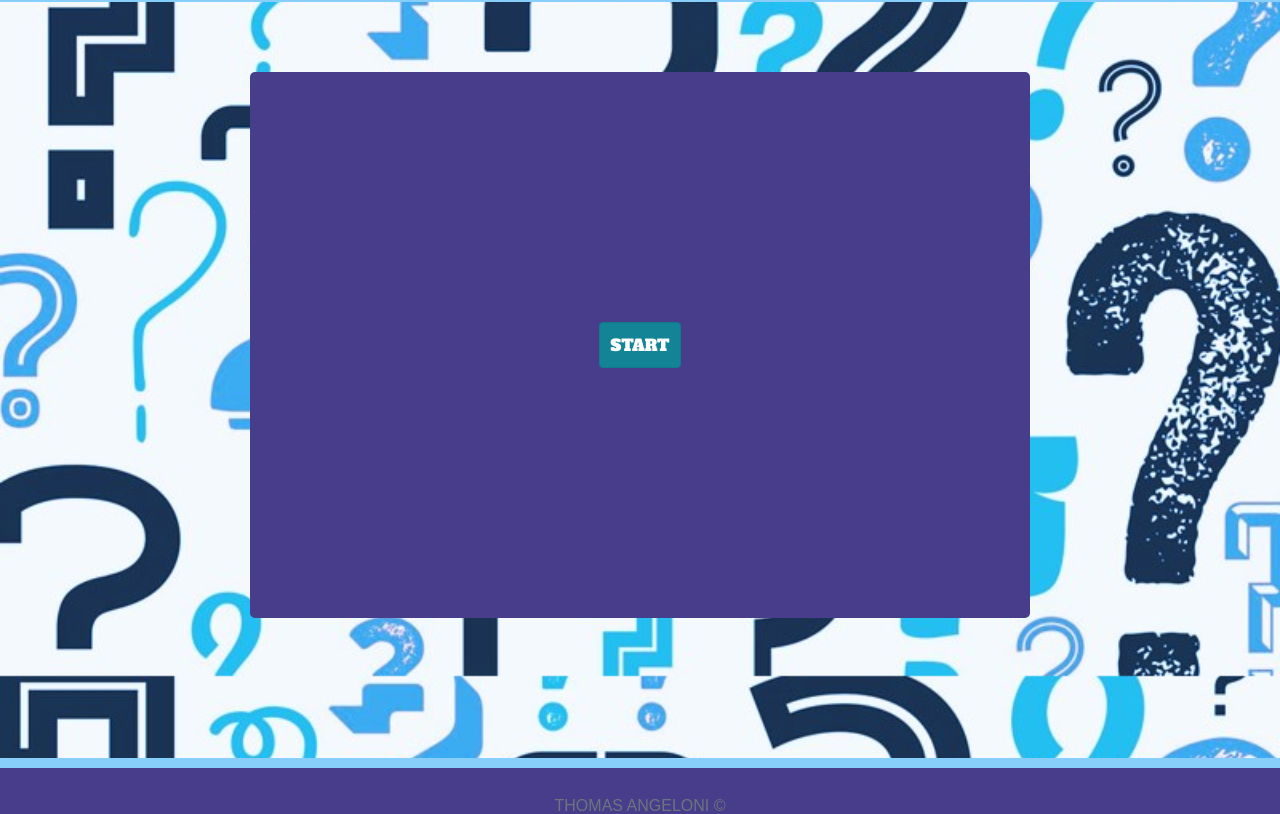
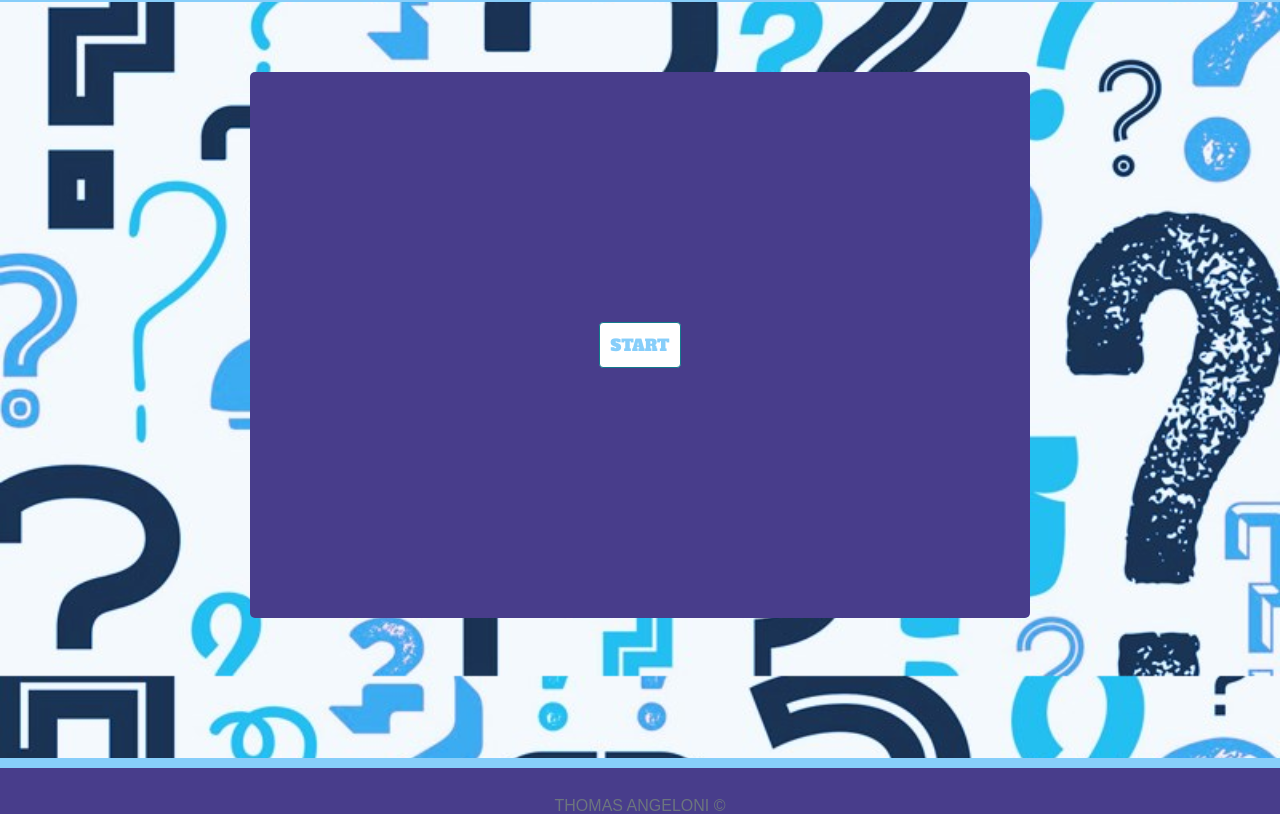
Before and after one commit to TJANGEL/TriviaGame, a plain HTML site: page index.html in a window 1280 px wide. In both pictures the pointer is over the button "START". Shown: the part 124-938 px from the top of the page. Drawn offline with nearby package versions, Linux system fonts and the light colour scheme.

Commit message:
JS Pseudo code

```diff
--- a/assets/css/style.css
+++ b/assets/css/style.css
@@ -39,6 +39,11 @@ body {
     background: lightskyblue;
 }
 
+.btn:hover {
+    color:lightskyblue;
+    background: white;
+}
+
 .footer {
     text-align: center;
     padding-top: 30px;
```
Also changed, not shown: assets/javascript/app.js (+22 -0 lines).
